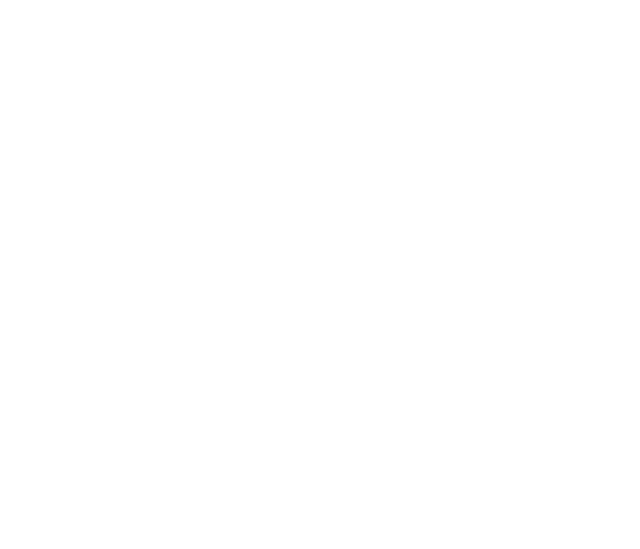
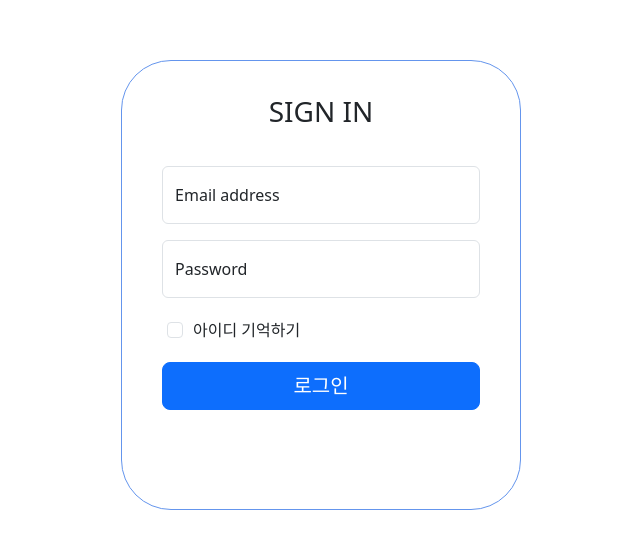
Before and after one commit to Baboomba/data-warehouse, a React (Create React App) app: page / in a window 1280 px wide. Shown: the part 115-664 px from the top of the page, without its empty margins (319-959 px from the left). Built offline with nearby package versions, Linux system fonts and the light colour scheme.

Commit message:
login component

```diff
--- a/src/page/layout/Layout.css
+++ b/src/page/layout/Layout.css
@@ -34,6 +34,11 @@
 }
 
 .login-grid-center {
-    height: 400px;
-    width: 300px;
+    height: 450px;
+    width: 400px;
+    border: 1px solid cornflowerblue;
+    border-radius: 50px;
+    display: flex;
+    align-items: center;
+    justify-content: center;
 }
--- a/src/page/layout/Layout.jsx
+++ b/src/page/layout/Layout.jsx
@@ -1,5 +1,6 @@
 import { Container, Row, Col } from "react-bootstrap";
 import './Layout.css';
+import { LoginForm } from "../login/Login";
 
 const Main = () => {
     return (
@@ -27,6 +28,7 @@
             <Container fluid>
                 <Row className="login-grid-full">
                     <Col xxl={3} className="login-grid-center">
+                        <LoginForm></LoginForm>
                     </Col>
                 </Row>
             </Container>
--- /dev/null
+++ b/src/page/login/Login.css
@@ -0,0 +1,33 @@
+.loginform-bg {
+    height: 85%;
+    width: 85%;
+    display: flex;
+    flex-direction: column;
+    align-items: center;
+}
+
+.inputform-bg {
+    width: 100%;
+    padding: 30px 0 10px 0;
+}
+
+.container-memorize {
+    margin: 10px 0 10px 10px;
+    display: flex;
+    justify-content: left;
+    align-items: center;
+    width: 100%;
+}
+
+.label-memorize {
+    padding-left: 10px;
+}
+
+.loginbtn-bg {
+    padding: 10px 0 10px;
+    width: 100%;
+}
+
+.login-btn {
+    width: 100%;
+}
--- /dev/null
+++ b/src/page/login/Login.jsx
@@ -0,0 +1,90 @@
+import { Form, Button } from "react-bootstrap";
+import { useState } from "react";
+import './Login.css';
+
+const TopLabel = () => {
+    return (
+        <div>
+            <h3>SIGN IN</h3>
+        </div>
+    );
+}
+
+const InputForm = () => {
+    const [email, setEmail] = useState('');
+    const [password, setPassword] = useState('');
+
+    const handleEmailChange = (e) => {
+        setEmail(e.target.value);
+        console.log(e.target.value);
+    };
+    const handlePasswordChange = (e) => {
+        setPassword(e.target.value);
+        console.log(e.target.value);
+    }
+
+    return (
+        <div className="inputform-bg">
+            <Form.Floating className="mb-3">
+                <Form.Control
+                  id="floatingInputCustom"
+                  type="email"
+                  placeholder="name@example.com"
+                  value={email}
+                  onChange={handleEmailChange}
+                />
+                <label htmlFor="floatingInputCustom">Email address</label>
+            </Form.Floating>
+            <Form.Floating>
+                <Form.Control
+                  id="floatingPasswordCustom"
+                  type="password"
+                  placeholder="Password"
+                  value={password}
+                  onChange={handlePasswordChange}
+                />
+                <label htmlFor="floatingPasswordCustom">Password</label>
+            </Form.Floating>
+        </div>
+    );
+};
+
+const MemorizeInfo = () => {
+    return (
+        <div className="container-memorize">
+            <Form>
+            <Form.Check />
+            </Form>
+            <label className="label-memorize">
+                아이디 기억하기
+            </label>
+        </div>
+    );
+};
+
+const SubmitBtn = () => {
+    return (
+        <div className="loginbtn-bg">
+            <Button
+              variant='primary'
+              size="lg"
+              className="login-btn"
+            >
+                <label>로그인</label>
+            </Button>
+        </div>
+    );
+};
+
+const LoginForm = () => {
+    return (
+        <div className="loginform-bg">
+            <TopLabel />
+            <InputForm />
+            <MemorizeInfo />
+            <SubmitBtn />
+        </div>
+    );
+};
+
+export { LoginForm };
```
